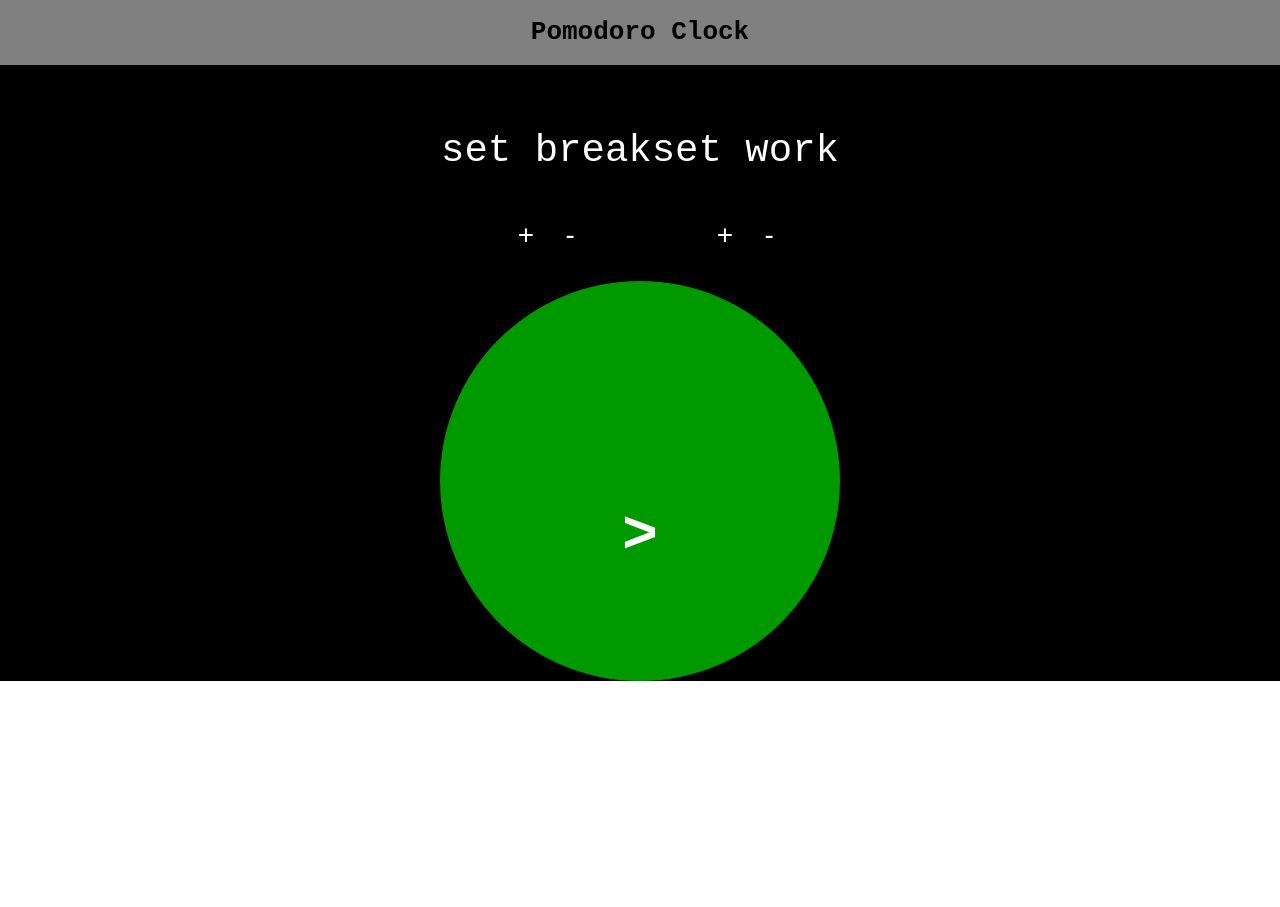
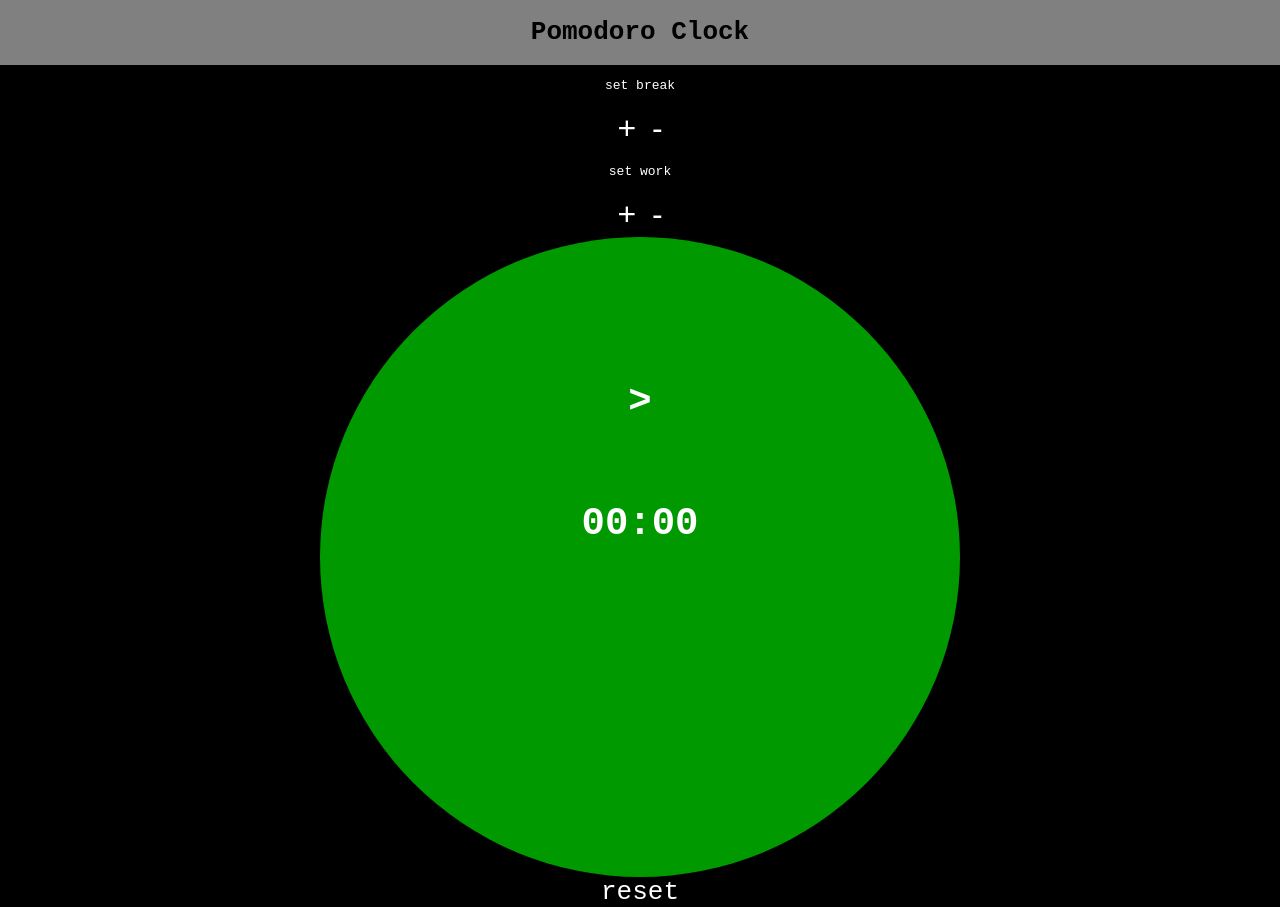
Before and after one commit to ddanskin/pomodoro-clock, a plain HTML site: page index.html in a window 1280 px wide. Before the commit the page ends 818 px from the top, so only its background shows below. Drawn offline with nearby package versions, Linux system fonts and the light colour scheme.

Commit message:
edit element ids and class names

```diff
--- a/index.html
+++ b/index.html
@@ -11,8 +11,8 @@
             <div id="title">
                 <h1>Pomodoro Clock</h1>
             </div>
-            <div class="time-controls">
-                <div class="break-time">
+            <div class="timeControls">
+                <div class="breakTime">
                     <p>set break</p>
                     <div>
                         <button type="button" class="adjustBreak" id="bP">+</button>
@@ -20,7 +20,7 @@
                         <button type="button" class="adjustBreak" id="bM">-</button>
                     </div>
                 </div>
-                <div class="work-time">
+                <div class="workTime">
                     <p>set work</p>
                     <div>
                         <button type="button" class="adjustWork" id="wP">+</button>
@@ -33,19 +33,13 @@
                 <div class="countdown">
                     <h1 id="session"></h1>
                     <p id="pause">></p>
-                    <span>
-                        <p id="timer">00:00</p>
-                    </span>
+                    <div><p id="timer">00:00</p></div>
                 </div>
             </div>
             <div class="row">
-                <a href"#" id="reset">reset</a>
+                <a id="reset">reset</a>
             </div>
         </div>
-        <script
-            src="https://code.jquery.com/jquery-3.3.1.min.js"
-            integrity="sha256-FgpCb/KJQlLNfOu91ta32o/NMZxltwRo8QtmkMRdAu8="
-            crossorigin="anonymous"></script>
-            <script src="scripts/main.js"></script>
+        <script src="scripts/main.js"></script>
     </body>
 </html>
--- a/styles/main.css
+++ b/styles/main.css
@@ -4,10 +4,9 @@ body {
 }
 
 .container {
-    position: relative;
     display: flex;
     flex-direction: column;
-    background: #000;
+    background: #000000;
     color:#ffffff;
     font-family: monospace;
     text-align: center;
@@ -22,10 +21,10 @@ body {
     display: flex;
     flex-direction: row;
     align-items: space-around;
-    padding: 25px;
+    padding: 5vw;
     margin: auto;
-    font-size: 3em;
-    color: #fff;
+    font-size: 1em;
+    color: #ffffff;
 }
 
 .countdown {
@@ -33,12 +32,12 @@ body {
     flex-direction: column;
     margin: auto;
     background: #009900;
-    color: #fff;
+    color: #ffffff;
     font-weight: bolder;
     border-radius: 50%;
-    height: 400px;
-    width: 400px;
-    font-size: 60px;
+    height: 50vw;
+    width: 50vw;
+    font-size: 3em;
 }
 
 .work-time, .break-time {
@@ -49,14 +48,13 @@ body {
 button {
     background: none;
     border: none;
-    font-size: 28px;
+    font-size: 2em;
     padding: 4px;
-    color: #fff;
+    color: #ffffff;
 }
 
 #reset {
-    position: absolute;
     display: flex;
     justify-content: center;
-    font-size: 24px;
+    font-size: 2em;
 }
```
